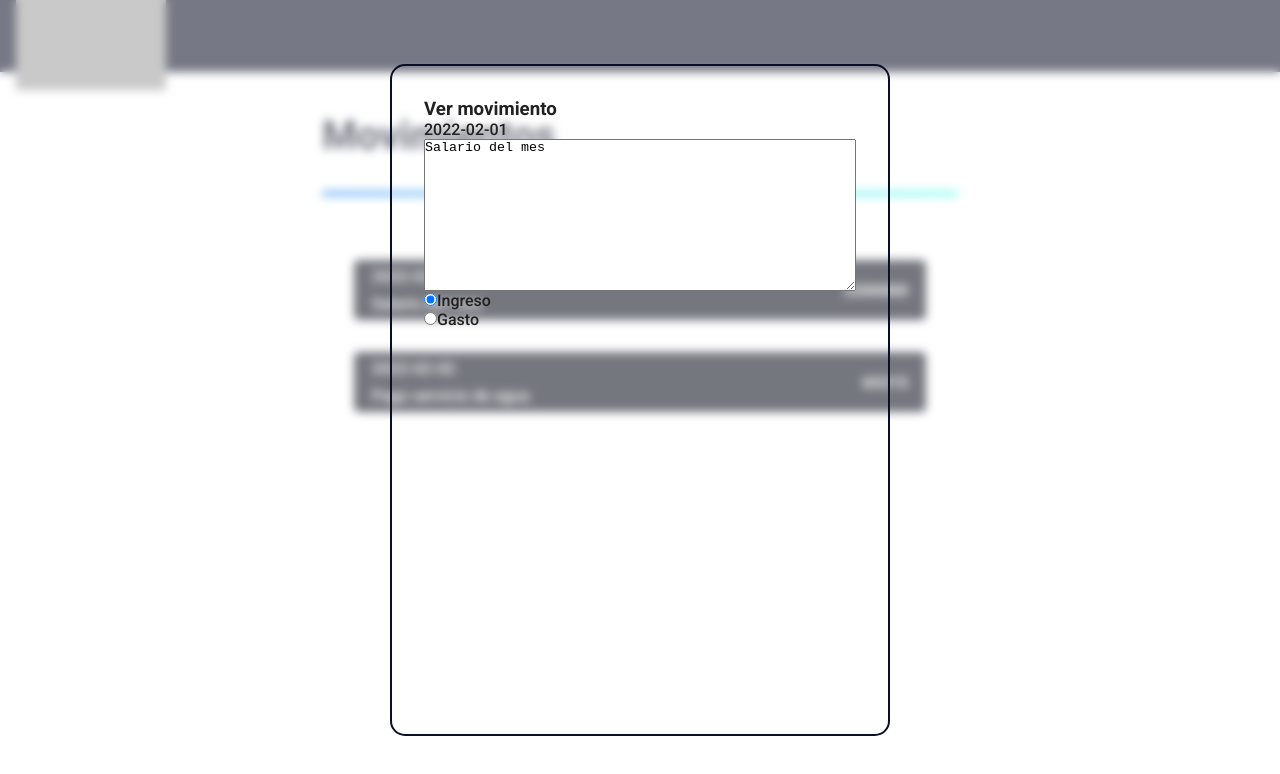
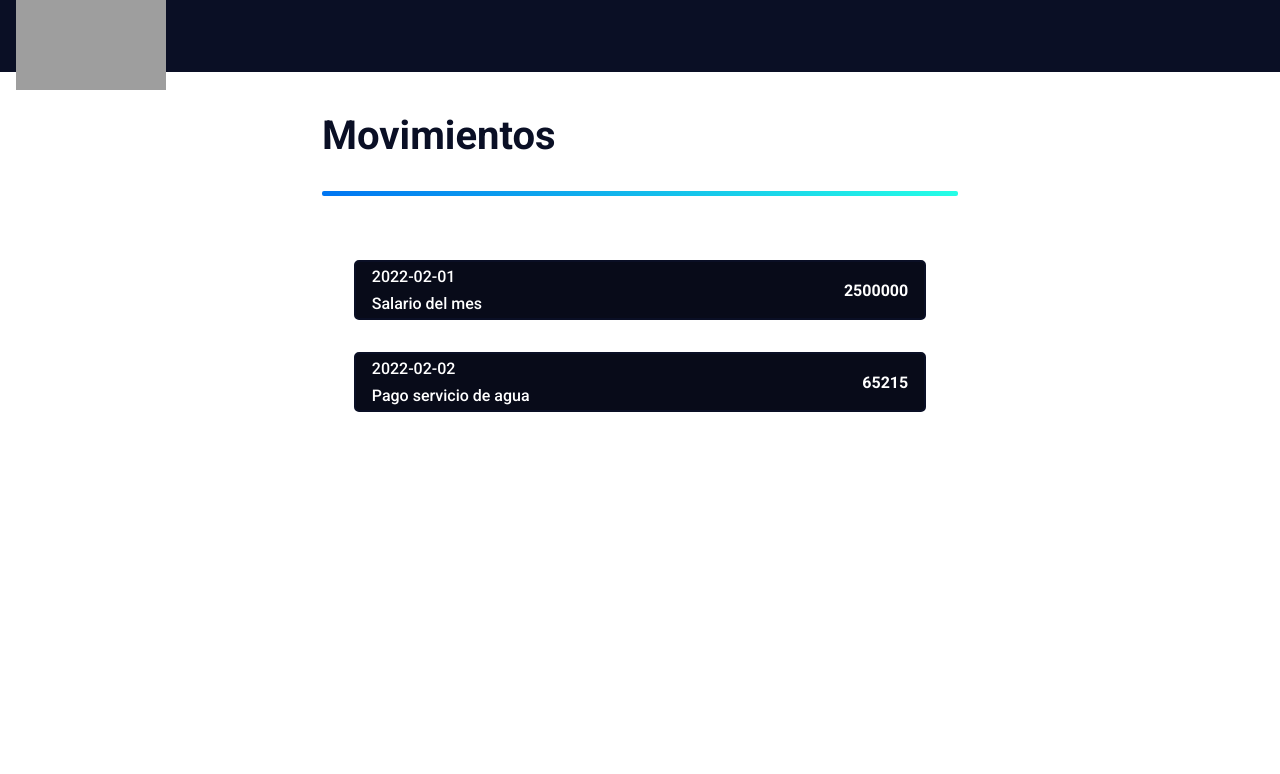
Before and after one commit to MarcoDes2616/prisma_services, a React (Vite) app: page /#/services/dashboard in a window 1280 px wide. Shown: the top 774 px of the page. Built offline with nearby package versions, Linux system fonts and the light colour scheme; no server answers; grey boxes are pictures that could not be loaded.

Commit message:
Update Dashboard.jsx

```diff
--- a/src/pages/Dashboard.jsx
+++ b/src/pages/Dashboard.jsx
@@ -5,7 +5,7 @@ import Bill from '../components/Bill';
 
 const Dashboard = () => {
     const user = useSelector(state => state.user)
-    const [bills, setBills] = useState(true)
+    const [bills, setBills] = useState(false)
     const [billSelected, setBillSelected] = useState()
 
     useEffect(() => {
```
